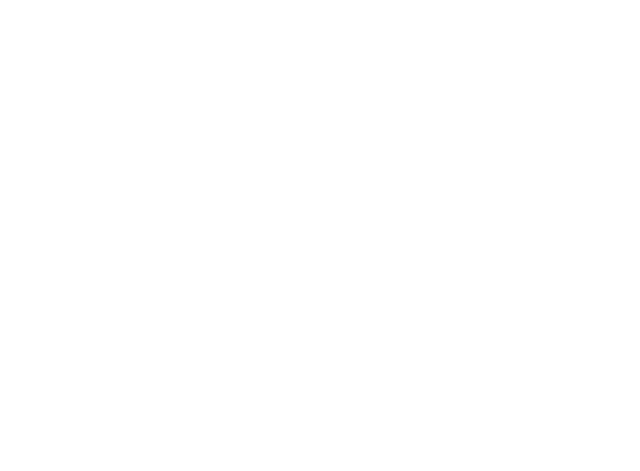
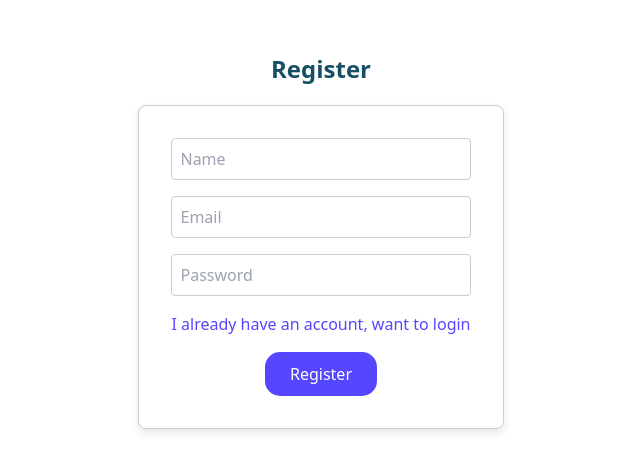
Before and after one commit to yaroslav-tsarenko/gotoinc-test-task, a React (Create React App) app: page / in a window 1280 px wide. Shown: the part 159-630 px from the top of the page, without its empty margins (319-959 px from the left). Built offline with nearby package versions, Linux system fonts and the light colour scheme.

Commit message:
#GTT-003: implemented user's auth

```diff
--- a/src/App.tsx
+++ b/src/App.tsx
@@ -5,16 +5,20 @@
 import CreateDelivery from "./pages/create-delivery/CreateDelivery";
 import UserRequest from "./pages/user-request/UserRequest";
 import AllRequests from "./pages/all-requests/AllRequests";
+import Register from "./pages/register/Register";
+import Login from "./pages/login/Login";
 
 const App: React.FC = () => {
     return (
         <Router>
             <Routes>
-                <Route path="/" element={<Home />} />
+                <Route path="/:id/home" element={<Home />} />
                 <Route path="/:id/create/order" element={<CreateOrder />} />
                 <Route path="/:id/create/deliver" element={<CreateDelivery />} />
                 <Route path="/:id/requests" element={<UserRequest />} />
                 <Route path="/all-requests" element={<AllRequests />} />
+                <Route path="/" element={<Register />} />
+                <Route path="/login" element={<Login />} />
             </Routes>
         </Router>
     );
--- /dev/null
+++ b/src/components/login-form/LoginForm.module.scss
@@ -0,0 +1,40 @@
+.form {
+  display: flex;
+  flex-direction: column;
+  align-items: center;
+  gap: 1rem;
+  padding: 2rem;
+  border: 1px solid #ccc;
+  border-radius: 8px;
+  background-color: var(--white);
+  box-shadow: 0 4px 8px rgba(0, 0, 0, 0.1);
+
+  a{
+    color: var(--royal-blue);
+  }
+}
+
+.input {
+  width: 100%;
+  padding: 0.5rem;
+  border: 1px solid #ccc;
+  border-radius: 4px;
+  font-size: 1rem;
+}
+
+.btn {
+  padding: 10px 25px 10px 25px;
+  height: fit-content;
+  width: fit-content;
+  border: none;
+  border-radius: 15px;
+  background-color: var(--royal-blue);
+  color: white;
+  font-size: 1rem;
+  cursor: pointer;
+  transition: background-color 0.3s ease;
+}
+
+.btn:hover {
+  background-color: #0056b3;
+}
--- /dev/null
+++ b/src/components/login-form/LoginForm.tsx
@@ -0,0 +1,45 @@
+import React, { useState } from 'react';
+import { useNavigate } from 'react-router-dom';
+import { useAuthStore } from '../../stores/authStore';
+import styles from './LoginForm.module.scss';
+
+const LoginForm: React.FC = () => {
+    const [email, setEmail] = useState('');
+    const [password, setPassword] = useState('');
+    const login = useAuthStore((state) => state.login);
+    const currentUser = useAuthStore((state) => state.currentUser);
+    const navigate = useNavigate();
+
+    const handleSubmit = (e: React.FormEvent) => {
+        e.preventDefault();
+        login(email, password);
+        if (currentUser) {
+            navigate(`/${currentUser.id}/Home`);
+        }
+    };
+
+    return (
+        <form onSubmit={handleSubmit} className={styles.form}>
+            <input
+                type="email"
+                placeholder="Email"
+                value={email}
+                onChange={(e) => setEmail(e.target.value)}
+                required
+                className={styles.input}
+            />
+            <input
+                type="password"
+                placeholder="Password"
+                value={password}
+                onChange={(e) => setPassword(e.target.value)}
+                required
+                className={styles.input}
+            />
+            <a href="/">I don't have account, need to create it</a>
+            <button type="submit" className={styles.btn}>Login</button>
+        </form>
+    );
+};
+
+export default LoginForm;
--- /dev/null
+++ b/src/components/register-form/RegistrationForm.module.scss
@@ -0,0 +1,41 @@
+.form {
+  display: flex;
+  flex-direction: column;
+  align-items: center;
+  gap: 1rem;
+  padding: 2rem;
+  border: 1px solid #ccc;
+  border-radius: 8px;
+  background-color: var(--white);
+  box-shadow: 0 4px 8px rgba(0, 0, 0, 0.1);
+
+
+  a{
+    color: var(--royal-blue);
+  }
+}
+
+.input {
+  width: 100%;
+  padding: 0.5rem;
+  border: 1px solid #ccc;
+  border-radius: 4px;
+  font-size: 1rem;
+}
+
+.btn {
+  padding: 10px 25px 10px 25px;
+  border: none;
+  width: fit-content;
+  height: fit-content;
+  border-radius: 15px;
+  background-color: var(--royal-blue);
+  color: white;
+  font-size: 1rem;
+  cursor: pointer;
+  transition: background-color 0.3s ease;
+}
+
+.btn:hover {
+  background-color: #0056b3;
+}
--- /dev/null
+++ b/src/components/register-form/RegistrationForm.tsx
@@ -0,0 +1,51 @@
+import React, { useState } from 'react';
+import { useNavigate } from 'react-router-dom';
+import { useAuthStore } from '../../stores/authStore';
+import styles from './RegistrationForm.module.scss';
+
+const RegistrationForm: React.FC = () => {
+    const [name, setName] = useState('');
+    const [email, setEmail] = useState('');
+    const [password, setPassword] = useState('');
+    const register = useAuthStore((state) => state.register);
+    const navigate = useNavigate();
+
+    const handleSubmit = (e: React.FormEvent) => {
+        e.preventDefault();
+        register(name, email, password);
+        navigate('/login');
+    };
+
+    return (
+        <form onSubmit={handleSubmit} className={styles.form}>
+            <input
+                type="text"
+                placeholder="Name"
+                value={name}
+                onChange={(e) => setName(e.target.value)}
+                required
+                className={styles.input}
+            />
+            <input
+                type="email"
+                placeholder="Email"
+                value={email}
+                onChange={(e) => setEmail(e.target.value)}
+                required
+                className={styles.input}
+            />
+            <input
+                type="password"
+                placeholder="Password"
+                value={password}
+                onChange={(e) => setPassword(e.target.value)}
+                required
+                className={styles.input}
+            />
+            <a href="/login">I already have an account, want to login</a>
+            <button type="submit" className={styles.btn}>Register</button>
+        </form>
+    );
+};
+
+export default RegistrationForm;
--- a/src/index.css
+++ b/src/index.css
@@ -1,3 +1,9 @@
 @tailwind base;
 @tailwind components;
 @tailwind utilities;
+
+:root{
+    --white: #ffffff;
+    --royal-blue: #5546ff;
+
+}
--- a/src/pages/home/Home.tsx
+++ b/src/pages/home/Home.tsx
@@ -3,7 +3,7 @@
 const Home: React.FC = () => {
     return (
         <div>
-
+welcome home
         </div>
     );
 };
--- /dev/null
+++ b/src/pages/login/Login.tsx
@@ -0,0 +1,13 @@
+import React from 'react';
+import LoginForm from "../../components/login-form/LoginForm";
+
+const Login: React.FC = () => {
+    return (
+        <div className="w-full h-full gap-5 flex-col flex justify-center items-center min-h-screen coral-diamond">
+            <h1 className="font-bold text-cyan-900 text-2xl">Login</h1>
+            <LoginForm/>
+        </div>
+    );
+};
+
+export default Login;
--- /dev/null
+++ b/src/pages/register/Register.tsx
@@ -0,0 +1,13 @@
+import React from 'react';
+import RegistrationForm from "../../components/register-form/RegistrationForm";
+
+const Register: React.FC = () => {
+    return (
+        <div className="w-full gap-5 flex-col h-full flex justify-center items-center min-h-screen coral-diamond">
+            <h1 className="font-bold text-cyan-900 text-2xl">Register</h1>
+            <RegistrationForm/>
+        </div>
+    );
+};
+
+export default Register;
--- /dev/null
+++ b/src/stores/authStore.ts
@@ -0,0 +1,42 @@
+import { create } from 'zustand';
+import { persist } from 'zustand/middleware';
+
+interface User {
+    id: string;
+    name: string;
+    email: string;
+    password: string;
+}
+
+interface AuthStore {
+    users: User[];
+    currentUser: User | null;
+    register: (name: string, email: string, password: string) => void;
+    login: (email: string, password: string) => void;
+    logout: () => void;
+}
+
+export const useAuthStore = create<AuthStore>()(
+    persist(
+        (set, get) => ({
+            users: [],
+            currentUser: null,
+            register: (name: string, email: string, password: string) => {
+                const newUser: User = { id: Date.now().toString(), name, email, password };
+                set((state: AuthStore) => ({ users: [...state.users, newUser] }));
+            },
+            login: (email: string, password: string) => {
+                const user: User | undefined = get().users.find((user: User) => user.email === email && user.password === password);
+                if (user) {
+                    set({ currentUser: user });
+                } else {
+                    alert('Invalid email or password');
+                }
+            },
+            logout: () => set({ currentUser: null }),
+        }),
+        {
+            name: 'auth-storage',
+        }
+    )
+);
--- a/tailwind.config.js
+++ b/tailwind.config.js
@@ -1,8 +1,14 @@
-/** @type {import('tailwindcss').Config} */
 module.exports = {
-  content: [],
+  content: [
+    "./src/**/*.{js,jsx,ts,tsx}",
+    "./public/index.html",
+  ],
   theme: {
-    extend: {},
+    extend: {
+      colors: {
+        'coral-diamond': 'rgba(159,228,205,0.52)', // Add your custom color here
+      },
+    },
   },
   plugins: [],
 }
```
